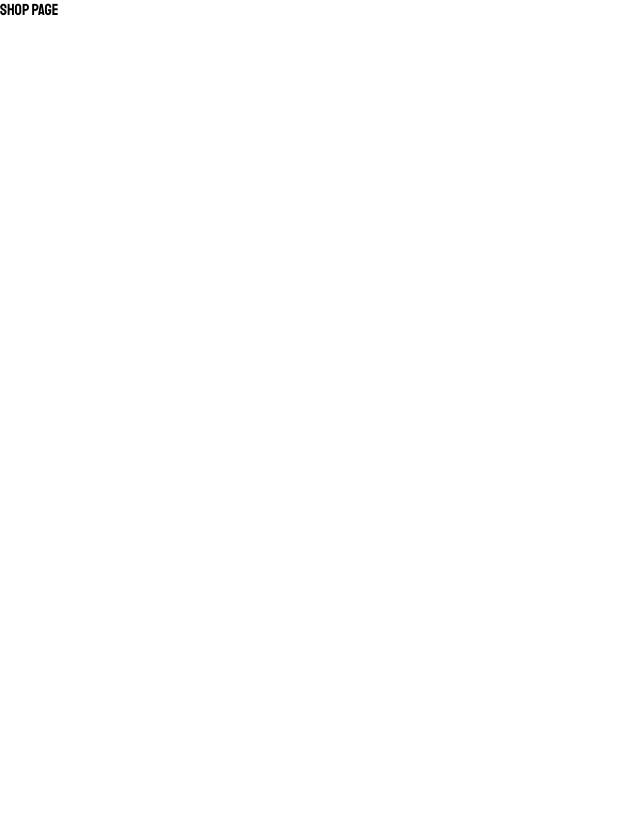
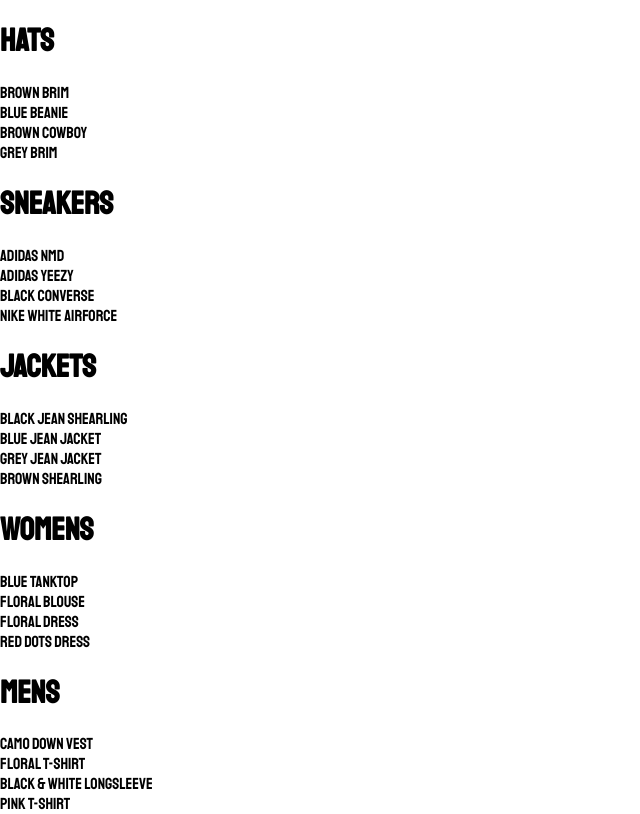
Before and after one commit to mfconsolani/crown-clothing, a React (Create React App) app: page /shop in a window 1280 px wide. Shown: the whole page, without its empty margins (0-640 px from the left). Built offline with nearby package versions, Linux system fonts and the light colour scheme.

Commit message:
created a collection-item component that will be rendered the map results of the collection-preview component

```diff
--- /dev/null
+++ b/src/components/collection-item/collection-item.component.jsx
@@ -0,0 +1,17 @@
+import React from 'react';
+
+import './collection-item.styles.scss';
+
+const CollectionItem = ({ id, name, price, imageUrl }) => (
+    <div className='collection-item'>
+        <div
+        className='image'
+        style={{
+            backgroundImage: `url(${imageUrl})`
+        }}>
+
+        </div>
+    </div>
+)
+
+export default CollectionItem;
--- a/src/components/collection-preview/collection-preview.component.jsx
+++ b/src/components/collection-preview/collection-preview.component.jsx
@@ -1,12 +1,19 @@
 import React from 'react';
+import CollectionItem from '../collection-item/collection-item.component';
 
 import './collection-preview.styles.scss';
 
-const CollectionPreview = ({ title }) => (
+const CollectionPreview = ({ title, items }) => (
     <div className='collection-preview'>
         <h1 className='title'>{title.toUpperCase()}</h1>
         <div className='preview'>
-
+            {items
+            .filter((item, idx) => idx < 4)
+            .map((item) => (
+                <div key={item.id}>{item.name}</div>
+            ) )}
         </div>
     </div>
 )
+
+export default CollectionPreview;
--- a/src/pages/shop/shop.component.jsx
+++ b/src/pages/shop/shop.component.jsx
@@ -1,4 +1,5 @@
 import React from 'react';
+import CollectionPreview from '../../components/collection-preview/collection-preview.component';
 
 import SHOP_DATA from './shop.data.js';
 
@@ -12,8 +13,15 @@
     }
 
     render() {
+        const { collections } = this.state;
         return (
-            <div>SHOP PAGE</div>
+            <div className='shop-page'>
+                {
+                    collections.map(({ id, ...otherCollectionProps }) => (
+                        <CollectionPreview key={id} {...otherCollectionProps}/>
+                    ))
+                }
+            </div>
         )
     }
 }
```
Also changed, not shown: src/components/collection-item/collection-item.styles.scss (added).
